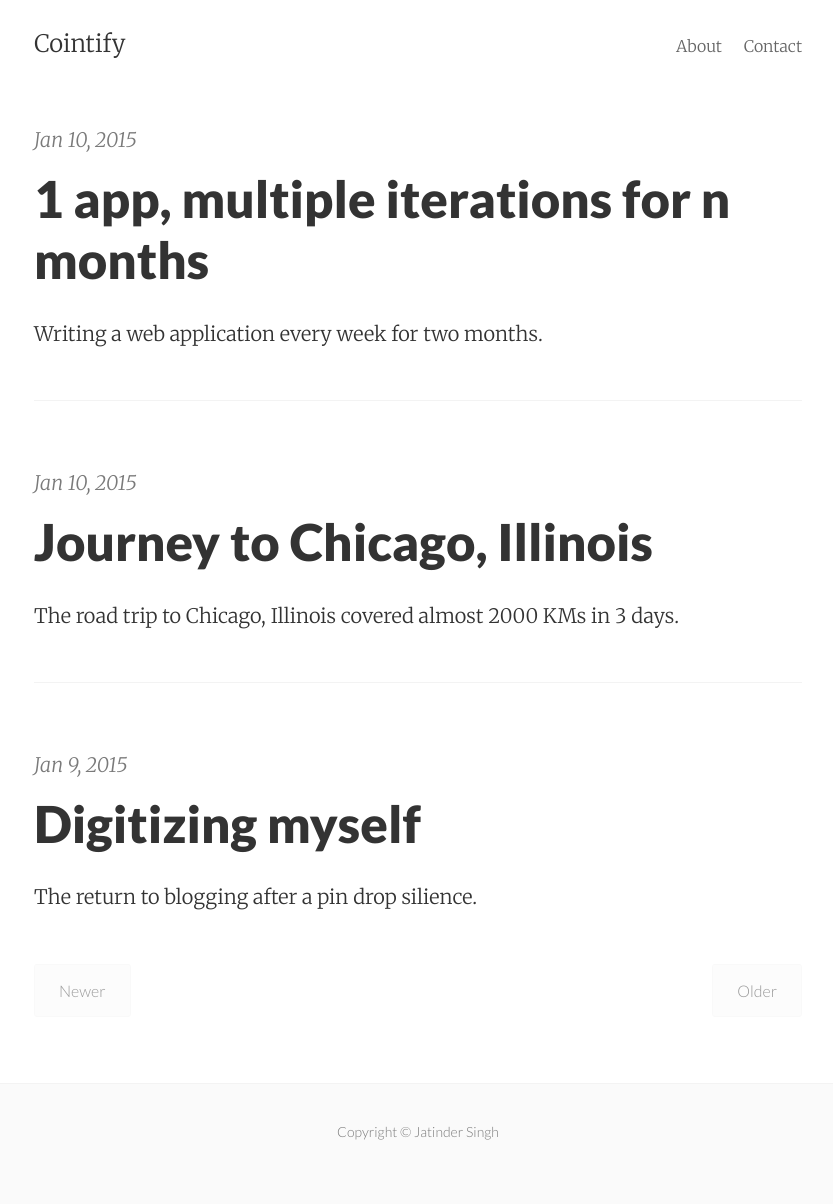
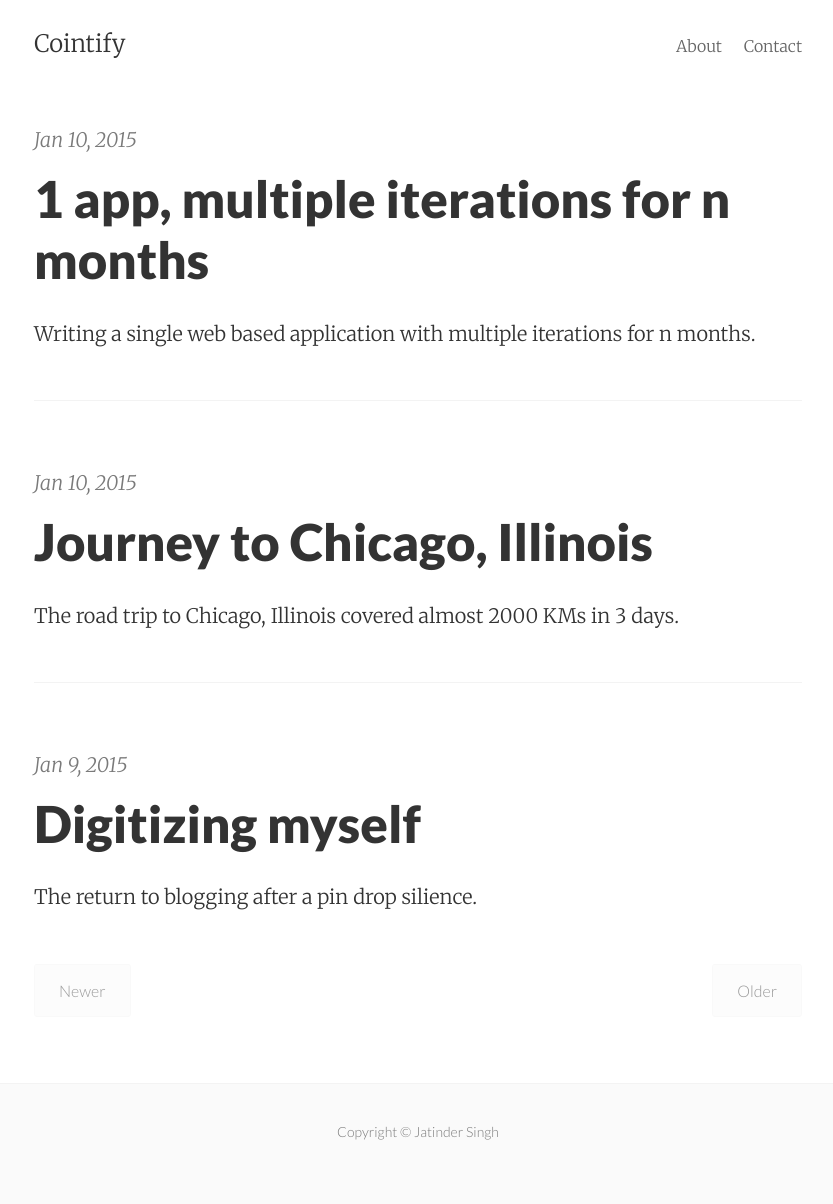
Before and after one commit to cointify/cointify.github.io, a Jekyll site: the page built from index.html, in a window 1280 px wide. Shown: the whole page, without its empty margins (222-1055 px from the left). Built offline with Jekyll 4.4.1, drawn with Linux system fonts in a browser that asks for light colours; Markdown is read by kramdown in place of the engine named in the settings; the list of posts is cut into pages by our own code.

Commit message:
Changed post content

```diff
--- a/_posts/2015-01-10-one-app.md
+++ b/_posts/2015-01-10-one-app.md
@@ -2,6 +2,6 @@
 layout:     post
 title:      1 app, multiple iterations for n months
 date:       2015-01-10 14:35:00
-summary:    Writing a web application every week for two months.
+summary:    Writing a single web based application with multiple iterations for n months.
 categories: programming
 ---
```
